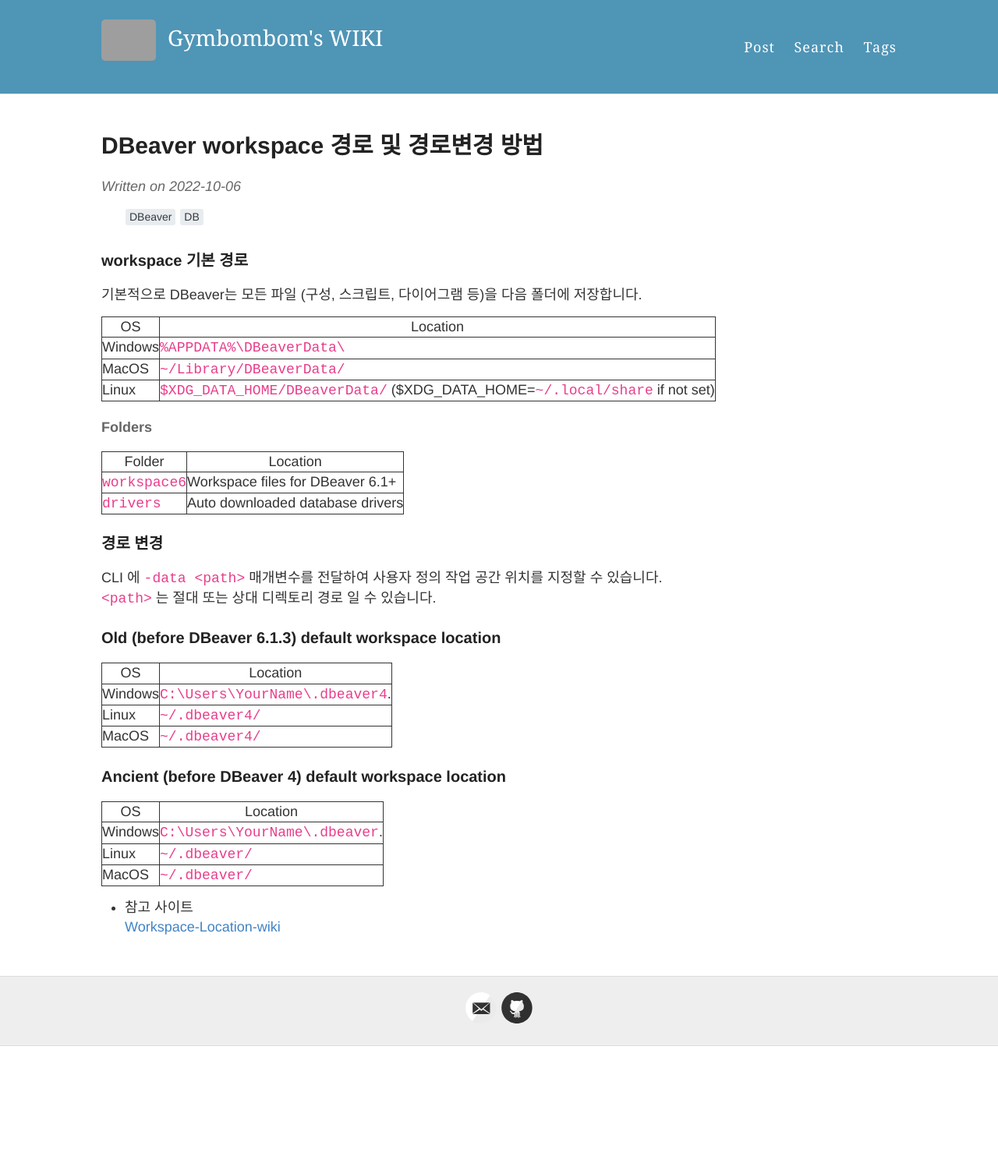
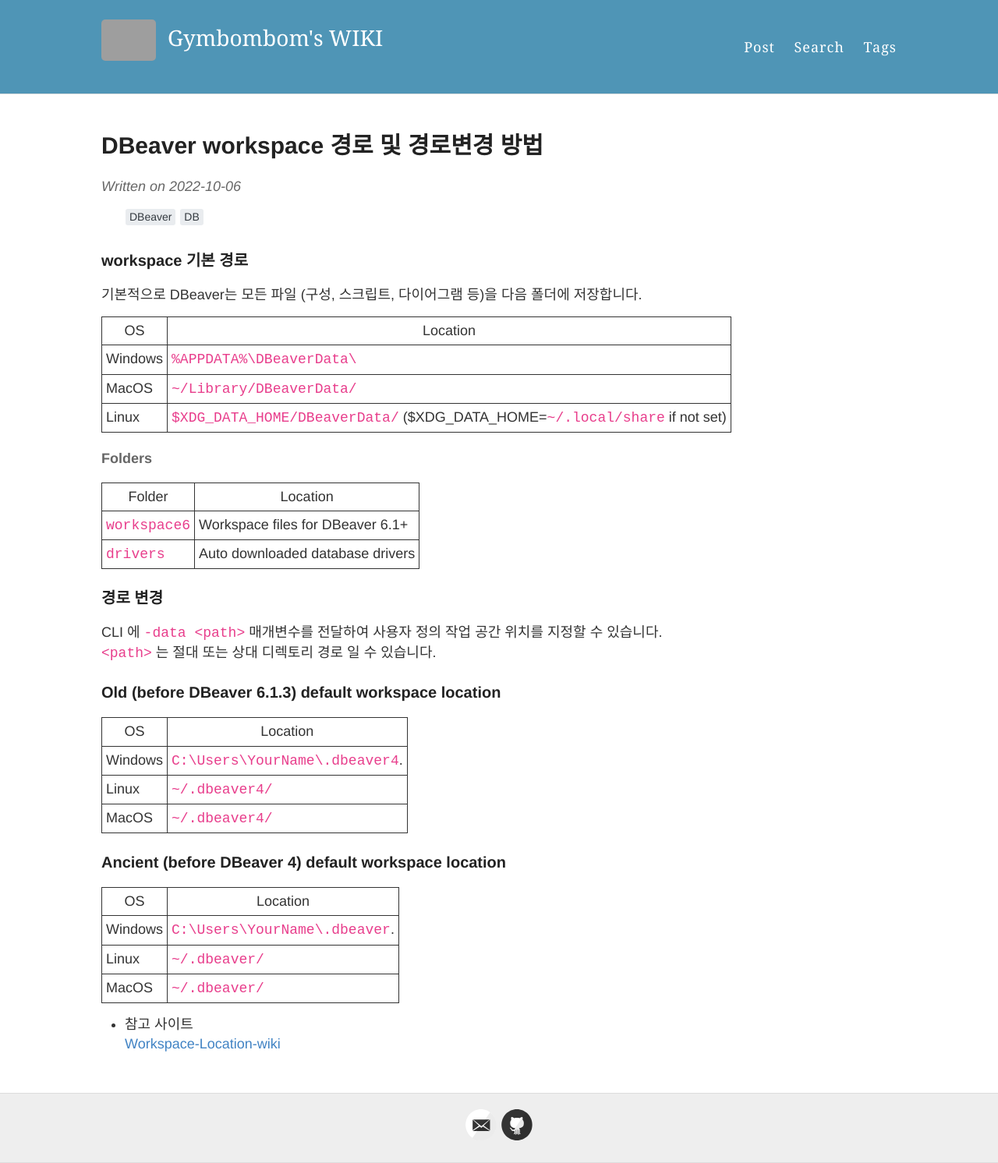
Before and after one commit to gymbombom/gymbombom.github.io, a Jekyll site: the page built from _posts/2022/2022-10-06-1-DBeaver-workspace-location.md, in a window 1280 px wide. Shown: the whole page at 78% size. Built offline with Jekyll 4.4.1, drawn with Linux system fonts in a browser that asks for light colours; some web fonts are replaced; comment, search, counter and statistics services are not loaded; before the commit the page ends 1342 px from its top, so only the background shows below that; grey boxes are pictures that could not be loaded.

Commit message:
1.테이블 th, td  border 적용 2. 테이블 padding 적용

```diff
--- a/_sass/_reset.scss
+++ b/_sass/_reset.scss
@@ -49,7 +49,8 @@
 }
 
 th, td {
-	border: 1px solid
+	border: 1px solid;
+	padding: 5px;
 }
 // Apply a natural box layout model to all elements
 // from: http://www.paulirish.com/2012/box-sizing-border-box-ftw/
```
